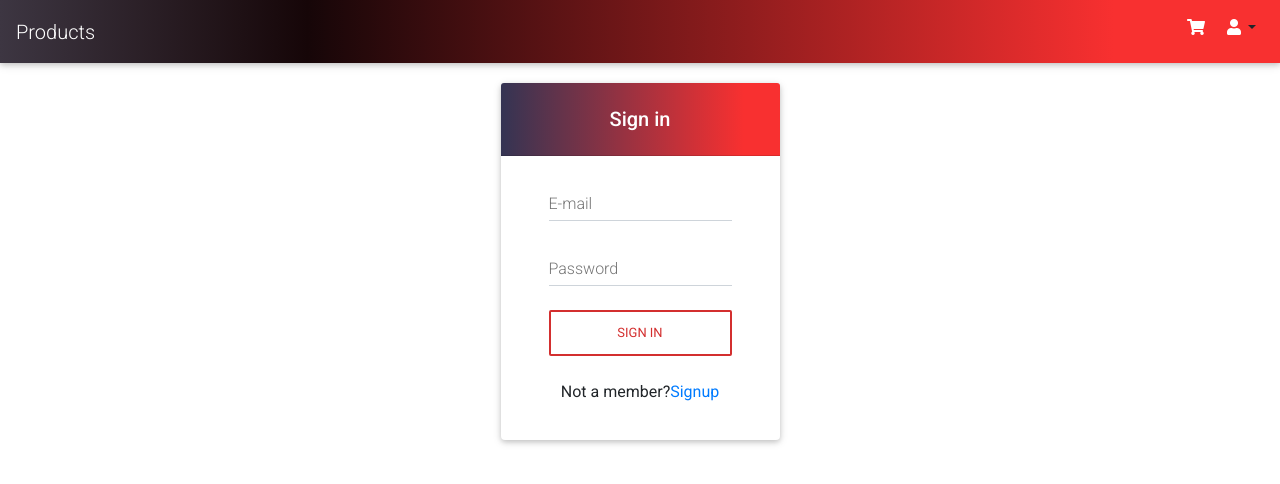
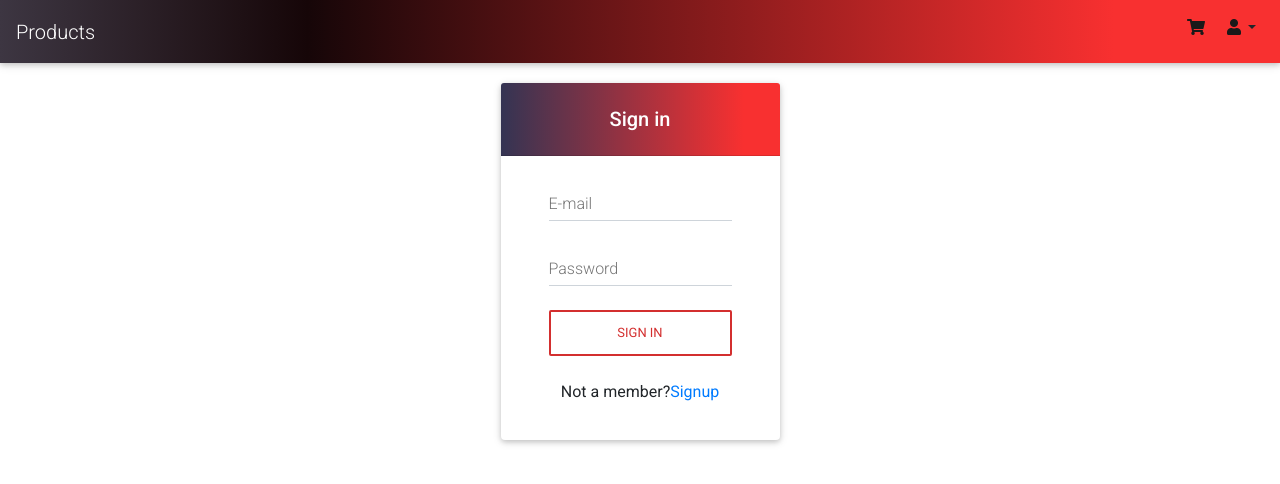
Before and after one commit to Robinkariuki/e-commerce-frontend, a React (Create React App) app: page /login in a window 1280 px wide. Shown: the top 484 px of the page. Built offline with nearby package versions, Linux system fonts and the light colour scheme.

Commit message:
making changes

```diff
--- a/src/products/components/productItem.css
+++ b/src/products/components/productItem.css
@@ -9,6 +9,6 @@
     object-fit: cover;
 
  }
-.far{
-    color: darkred;
+.fas{
+    color: rgb(26, 25, 25);
 }
--- a/src/users/components/Auth/login.js
+++ b/src/users/components/Auth/login.js
@@ -1,8 +1,18 @@
-import React from 'react';
+import React,{useState} from 'react';
 import './login.css';
+import AuthContext from '../../context/auth-context';
+
+const Login =()=>{
 
 
-const Login =()=>{
+
+
+
+
+
+
+
+
     return(
         <div className="container">
 
--- /dev/null
+++ b/src/users/context/auth-context.js
@@ -0,0 +1,3 @@
+import { createContext } from "react";
+
+export default createContext(null);
```
Also changed, not shown: src/profile/pages/profile.js (deleted, +0 -14 lines), src/shared/util/auth-context.js (deleted, +0 -9 lines), src/users/components/Auth/signUp.js (+19 -0 lines).
